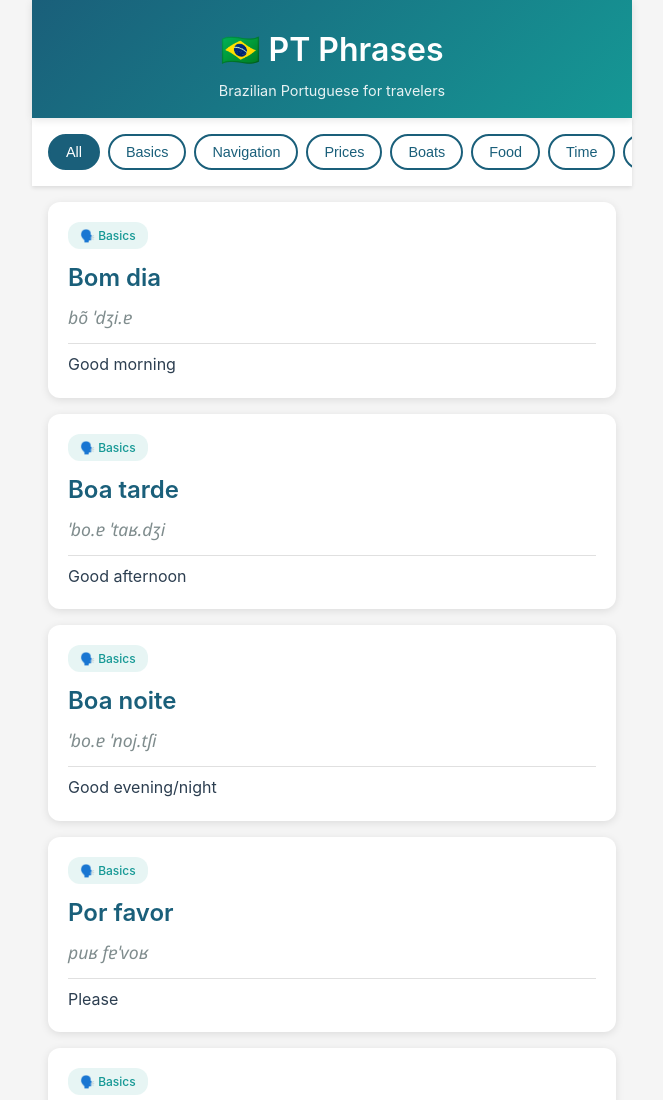
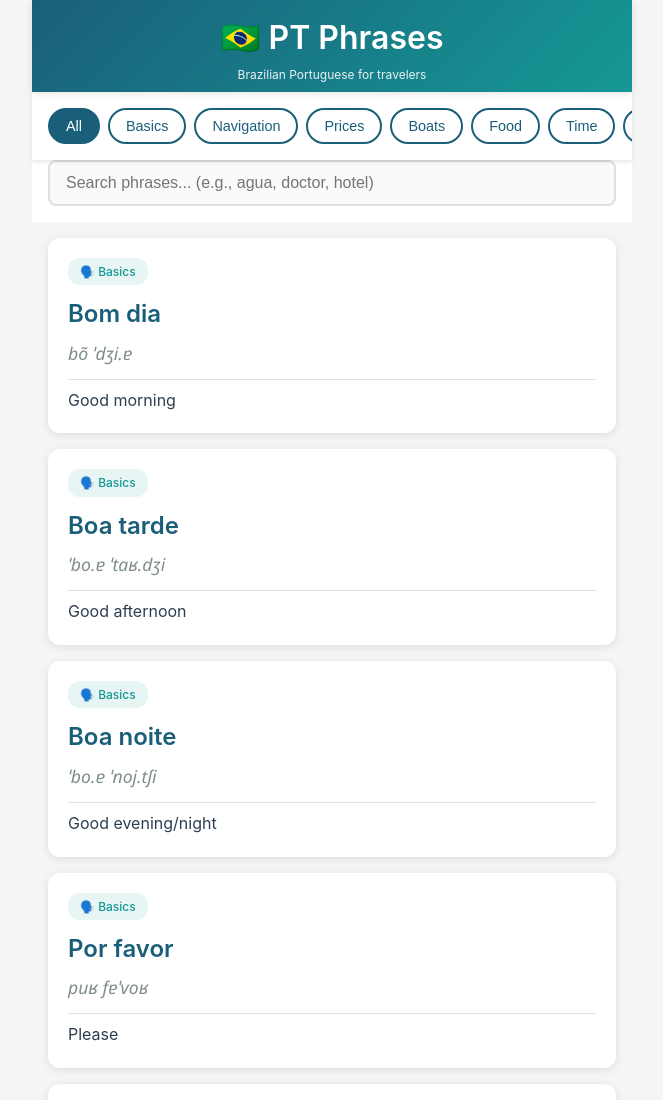
Before and after one commit to sarefo/pt-phrases, a plain HTML site: page index.html in a window 1280 px wide. Shown: the top 1100 px of the page, without its empty margins (308-971 px from the left). Drawn offline with Linux system fonts and the light colour scheme.

Commit message:
Add search filter for phrases
Introduced a search input to filter phrases by text in Portuguese, English, or IPA. Updated styles and layout to accommodate the search bar, and enhanced the app logic to support live filtering based on user input.

```diff
--- a/css/style.css
+++ b/css/style.css
@@ -36,7 +36,7 @@ body {
 header {
     background: linear-gradient(135deg, var(--primary) 0%, var(--secondary) 100%);
     color: white;
-    padding: 1.5rem 1rem 1rem;
+    padding: 0.75rem 1rem 0.5rem;
     text-align: center;
     box-shadow: 0 2px 8px var(--shadow);
     position: sticky;
@@ -45,13 +45,13 @@ header {
 }
 
 header h1 {
-    font-size: 1.75rem;
+    font-size: 1.35rem;
     font-weight: 600;
-    margin-bottom: 0.25rem;
+    margin-bottom: 0.1rem;
 }
 
 .subtitle {
-    font-size: 0.9rem;
+    font-size: 0.75rem;
     opacity: 0.9;
 }
 
@@ -64,7 +64,7 @@ header h1 {
     background: white;
     box-shadow: 0 2px 4px var(--shadow);
     position: sticky;
-    top: 5rem;
+    top: 3.1rem;
     z-index: 90;
     -webkit-overflow-scrolling: touch;
 }
@@ -94,6 +94,33 @@ header h1 {
 .category-btn.active {
     background: var(--primary);
     color: white;
+}
+
+/* Search Input */
+.search-container {
+    padding: 0 1rem 1rem;
+    background: white;
+    position: sticky;
+    top: calc(3.1rem + 4rem);
+    z-index: 85;
+}
+
+.search-input {
+    width: 100%;
+    padding: 0.75rem 1rem;
+    border: 2px solid #e0e0e0;
+    border-radius: 8px;
+    font-size: 1rem;
+    color: var(--text);
+    background: #fafafa;
+    transition: border-color 0.2s, background 0.2s;
+    -webkit-appearance: none;
+}
+
+.search-input:focus {
+    outline: none;
+    border-color: var(--primary);
+    background: white;
 }
 
 /* Phrases Container */
--- a/index.html
+++ b/index.html
@@ -31,6 +31,16 @@
             <button class="category-btn" data-category="social">Social</button>
         </nav>
 
+        <!-- Search Filter -->
+        <div class="search-container">
+            <input
+                type="text"
+                id="search-input"
+                class="search-input"
+                placeholder="Search phrases... (e.g., agua, doctor, hotel)"
+            >
+        </div>
+
         <!-- Phrase Cards Container -->
         <main id="phrases-container" class="phrases-container">
             <!-- Phrases will be dynamically inserted here -->
--- a/js/app.js
+++ b/js/app.js
@@ -3,6 +3,7 @@
 class PhraseApp {
     constructor() {
         this.currentCategory = 'all';
+        this.searchQuery = '';
         this.phrases = PHRASES;
         this.init();
     }
@@ -10,15 +11,26 @@ class PhraseApp {
     init() {
         this.renderPhrases();
         this.setupCategoryFilters();
+        this.setupSearchFilter();
     }
 
     renderPhrases(category = 'all') {
         const container = document.getElementById('phrases-container');
 
         // Filter phrases by category
-        const filteredPhrases = category === 'all'
+        let filteredPhrases = category === 'all'
             ? this.phrases
             : this.phrases.filter(p => p.category === category);
+
+        // Filter by search query
+        if (this.searchQuery.trim()) {
+            const query = this.searchQuery.toLowerCase();
+            filteredPhrases = filteredPhrases.filter(p =>
+                p.pt.toLowerCase().includes(query) ||
+                p.en.toLowerCase().includes(query) ||
+                p.ipa.toLowerCase().includes(query)
+            );
+        }
 
         // Clear container
         container.innerHTML = '';
@@ -27,7 +39,7 @@ class PhraseApp {
         if (filteredPhrases.length === 0) {
             container.innerHTML = `
                 <div class="empty-state">
-                    <p>No phrases in this category yet</p>
+                    <p>${this.searchQuery ? 'No phrases match your search' : 'No phrases in this category yet'}</p>
                 </div>
             `;
             return;
@@ -91,6 +103,15 @@ class PhraseApp {
             });
         });
     }
+
+    setupSearchFilter() {
+        const searchInput = document.getElementById('search-input');
+
+        searchInput.addEventListener('input', (e) => {
+            this.searchQuery = e.target.value;
+            this.renderPhrases(this.currentCategory);
+        });
+    }
 }
 
 // Initialize app when DOM is ready
```
